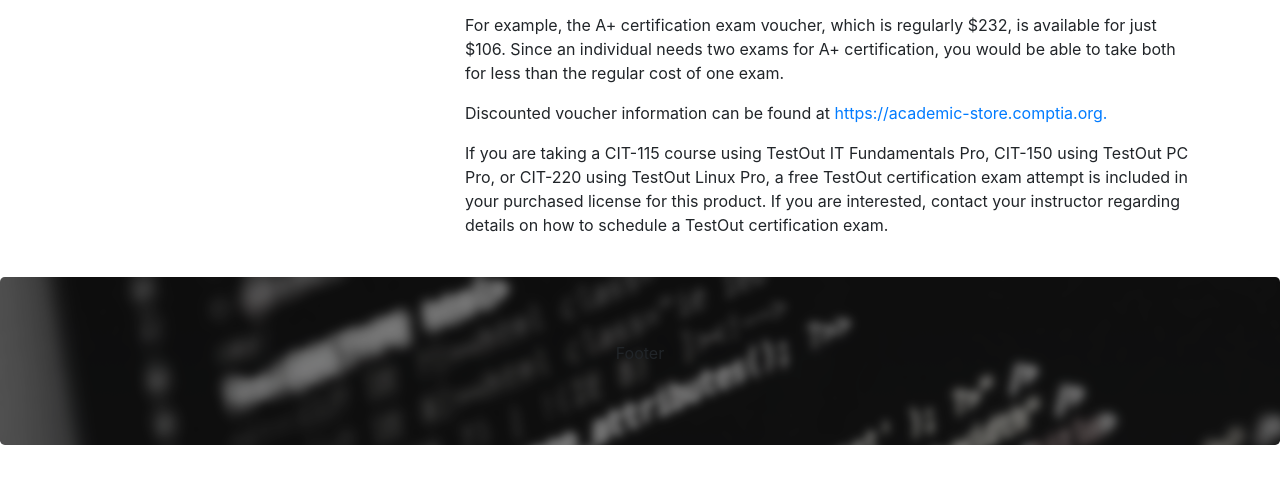
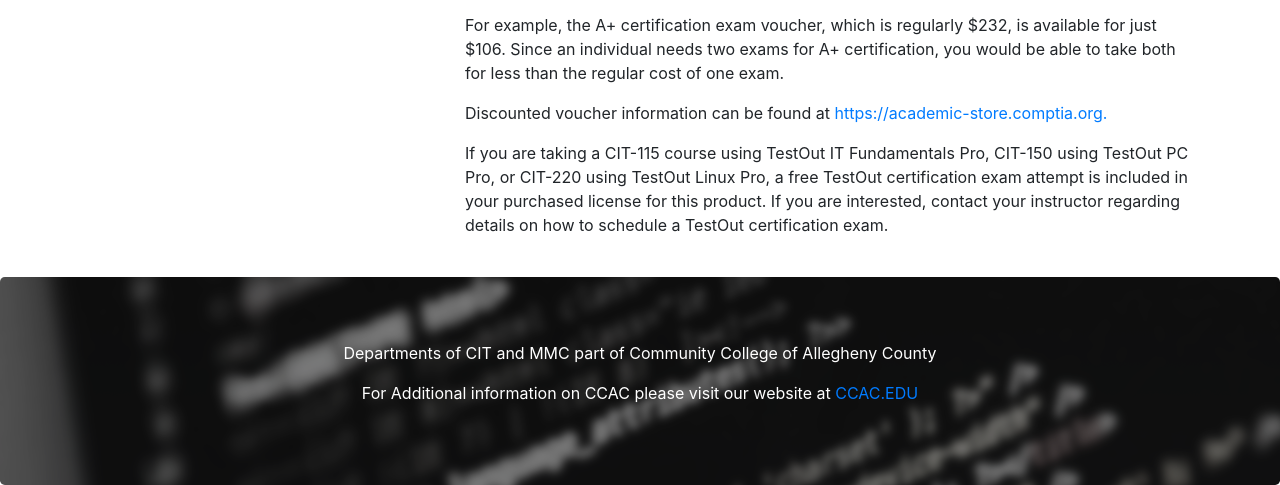
Before and after one commit to CCAC-CIT/CCAC-CIT.github.io, a website: page bitsandbytes/bitsandbytes.html in a window 1280 px wide. Shown: the part 545-1030 px from the top of the page. Before the commit the page ends 990 px from the top, so only its background shows below. Drawn offline with nearby package versions, Linux system fonts and the light colour scheme.

Commit message:
added footer on bits and bytes page

```diff
--- a/bitsandbytes/bitsandbytes.html
+++ b/bitsandbytes/bitsandbytes.html
@@ -81,8 +81,9 @@
   </div>
 </div>
 
-<div class="jumbotron text-center" style="margin-bottom:0">
-  <p>Footer</p>
+<div id="footer1" class="jumbotron text-center" style="margin-bottom:0">
+  <p>Departments of CIT and MMC part of Community College of Allegheny County</p>
+  <p>For Additional information on CCAC please visit our website at <a href="http://ccac.edu" target="_blank">CCAC.EDU</a></p>
 </div>
 
 </body>
```
